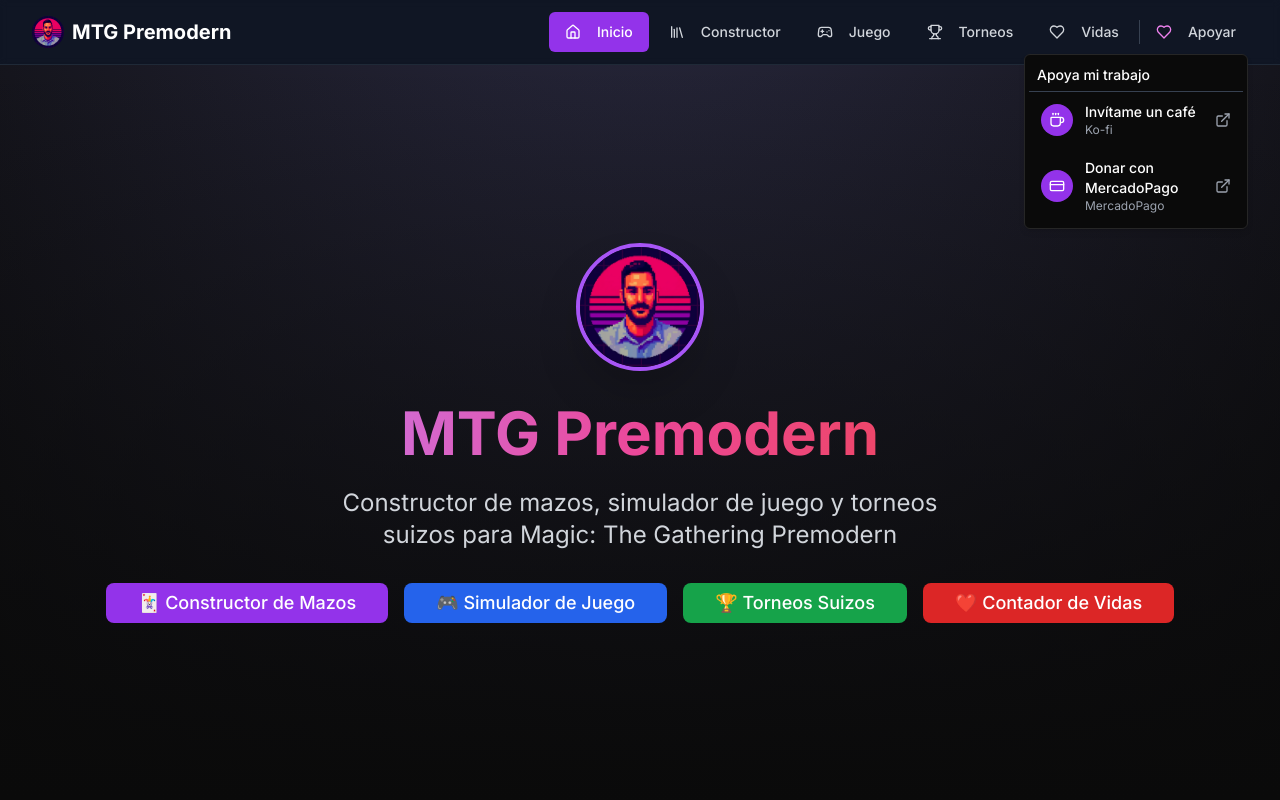
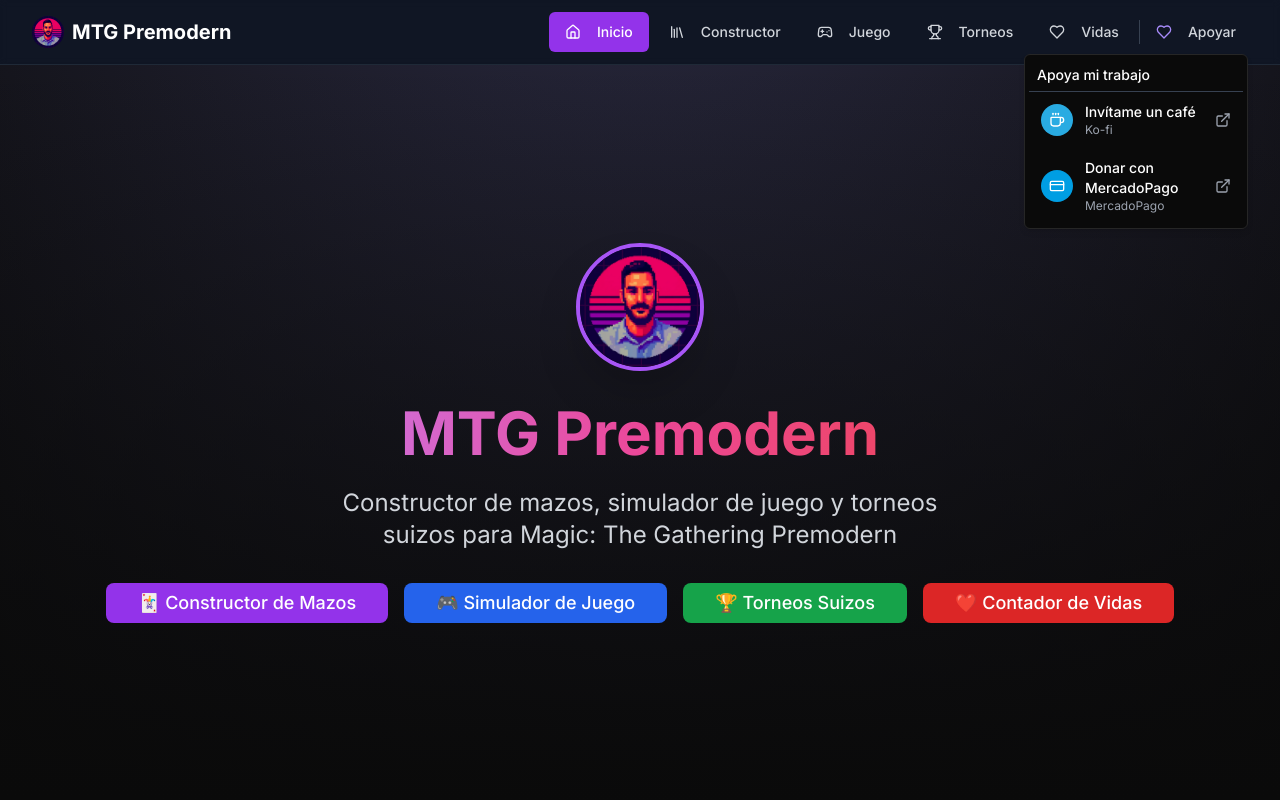
Before and after one commit to mendezgd/mtg, a Next.js app: page / in a window 1280 px wide. Both pictures are taken after a click on the button "Apoyar". Shown: the top 800 px of the page. Built offline with nearby package versions, Linux system fonts and the light colour scheme.

Commit message:
link de pago mercadopago

```diff
--- a/src/components/DonationButton.tsx
+++ b/src/components/DonationButton.tsx
@@ -48,7 +48,7 @@ export default function DonationButton({
             className="text-gray-300 hover:text-white hover:bg-gray-800 flex items-center space-x-2"
             aria-label="Opciones de donación"
           >
-            <Heart className="w-4 h-4" color="violet" />
+            <Heart className="w-4 h-4 text-violet-400" />
             <span className="hidden lg:inline">Apoyar</span>
           </Button>
         </DropdownMenuTrigger>
@@ -61,7 +61,7 @@ export default function DonationButton({
             onClick={() => handleDonationClick("https://ko-fi.com/fattiepox")}
             className="flex items-center gap-3 px-3 py-2.5 cursor-pointer"
           >
-            <div className="flex-shrink-0 w-8 h-8 bg-purple-600 rounded-full flex items-center justify-center">
+            <div className="flex-shrink-0 w-8 h-8 bg-[#29abe2] rounded-full flex items-center justify-center">
               <Coffee className="w-4 h-4 text-white" />
             </div>
             <div className="flex-1 min-w-0">
@@ -77,11 +77,11 @@ export default function DonationButton({
 
           <DropdownMenuItem
             onClick={() =>
-              handleDonationClick("https://www.mercadopago.com.ar/fattiepox")
+              handleDonationClick("https://link.mercadopago.com.ar/fattiepox")
             }
             className="flex items-center gap-3 px-3 py-2.5 cursor-pointer"
           >
-            <div className="flex-shrink-0 w-8 h-8 bg-purple-600 rounded-full flex items-center justify-center">
+            <div className="flex-shrink-0 w-8 h-8 bg-[#009ee3] rounded-full flex items-center justify-center">
               <CreditCard className="w-4 h-4 text-white" />
             </div>
             <div className="flex-1 min-w-0">
```
